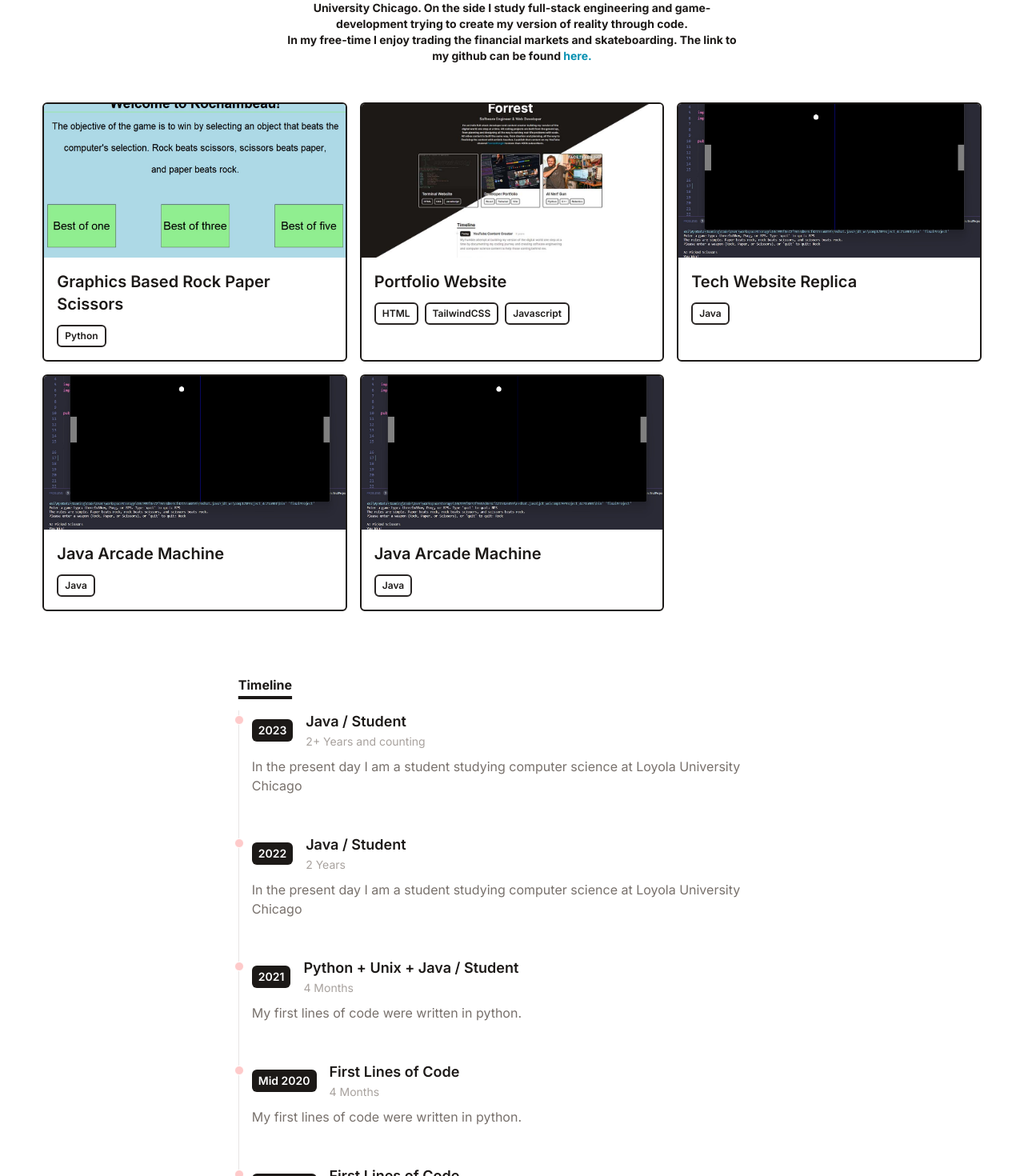
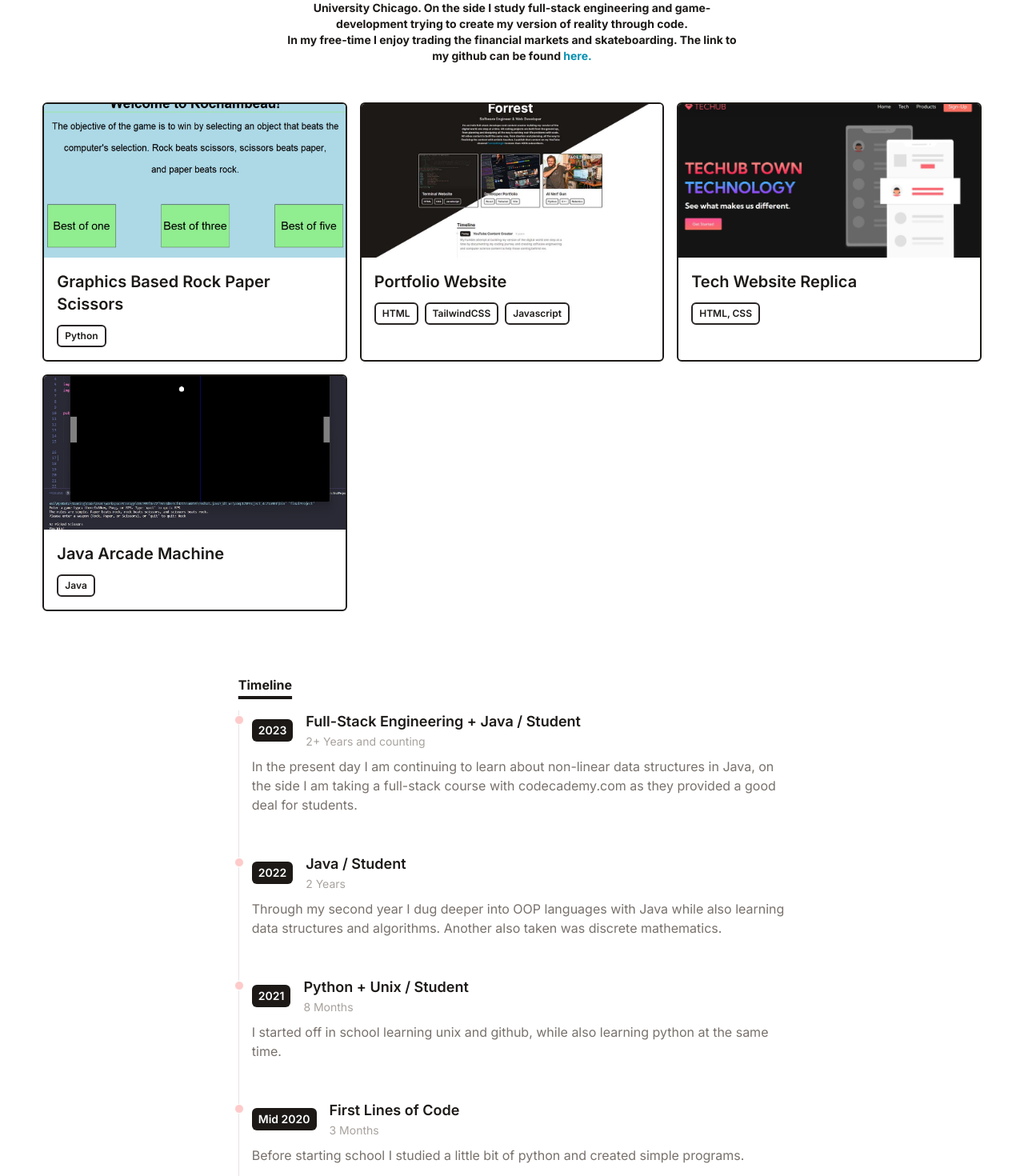
Before and after one commit to maxSimmer/maximilliansimmer.com, a React (Vite) app: page / in a window 1280 px wide. Shown: the part 220-1690 px from the top of the page at 80% size. Built offline with nearby package versions, Linux system fonts and the light colour scheme.

Commit message:
timeline update 2023

```diff
--- a/src/data/portfolio.js
+++ b/src/data/portfolio.js
@@ -15,15 +15,8 @@
 
     {
         title: 'Tech Website Replica',
-        imgUrl: '/assets/ArcadeMachinePortfolioImage.jpg',
-        stack: ['Java'],
-        link: 'https://github.com/maxSimmer/COMP170-Arcade-Machine-Final-project',
-    },
-
-    {
-        title: 'Java Arcade Machine',
-        imgUrl: '/assets/ArcadeMachinePortfolioImage.jpg',
-        stack: ['Java'],
+        imgUrl: '/assets/tech ss.jpg',
+        stack: ['HTML, CSS'],
         link: 'https://github.com/maxSimmer/COMP170-Arcade-Machine-Final-project',
     },
 
--- a/src/data/timeline.js
+++ b/src/data/timeline.js
@@ -1,10 +1,10 @@
 export default [
     {
         year: '2023',
-        title: 'Java / Student',
+        title: 'Full-Stack Engineering + Java / Student',
         duration: "2+ Years and counting",
         details:
-            'In the present day I am a student studying computer science at Loyola University Chicago',
+            'In the present day I am continuing to learn about non-linear data structures in Java, \non the side I am taking a full-stack course with codecademy.com as they provided a good deal for students.',
 
     },
 
@@ -13,36 +13,26 @@ export default [
         title: 'Java / Student',
         duration: "2 Years",
         details:
-            'In the present day I am a student studying computer science at Loyola University Chicago',
+            'Through my second year I dug deeper into OOP languages with Java while also learning data structures and algorithms. \nAnother also taken was discrete mathematics.',
 
     },
 
     {
         year: '2021',
-        title: 'Python + Unix + Java / Student',
-        duration: "4 Months",
+        title: 'Python + Unix / Student',
+        duration: "8 Months",
         details:
-            'My first lines of code were written in python.',
+            'I started off in school learning unix and github, while also learning python at the same time.',
 
     },
 
     {
         year: 'Mid 2020',
         title: 'First Lines of Code',
-        duration: "4 Months",
+        duration: "3 Months",
         details:
-            'My first lines of code were written in python.',
+            'Before starting school I studied a little bit of python and created simple programs.',
 
     },
 
-    {
-        year: 'Mid 2020',
-        title: 'First Lines of Code',
-        duration: "4 Months",
-        details:
-            'My first lines of code were written in python.',
-
-    },
-
-
 ]
```
Also changed, not shown: public/assets/tech ss.jpg (added), src/App.jsx (line endings or trailing spaces).
